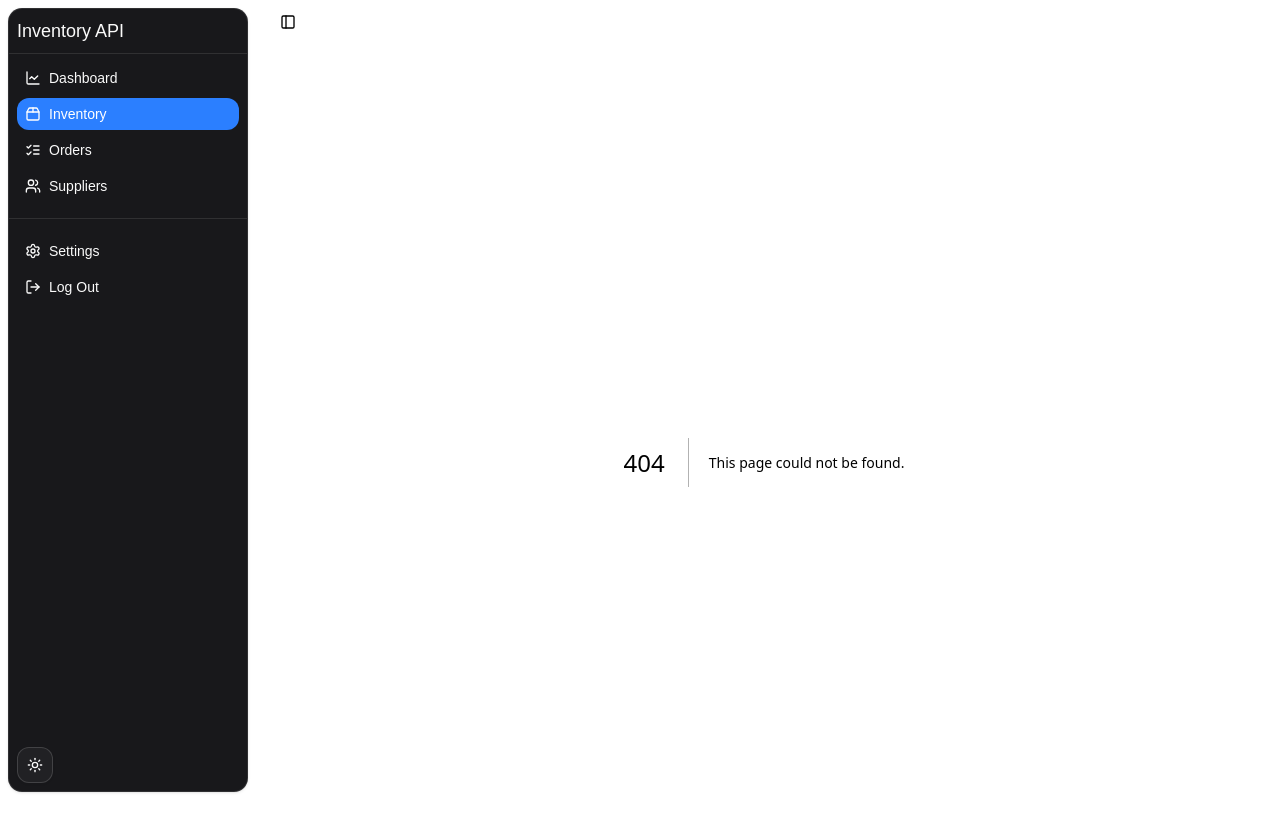
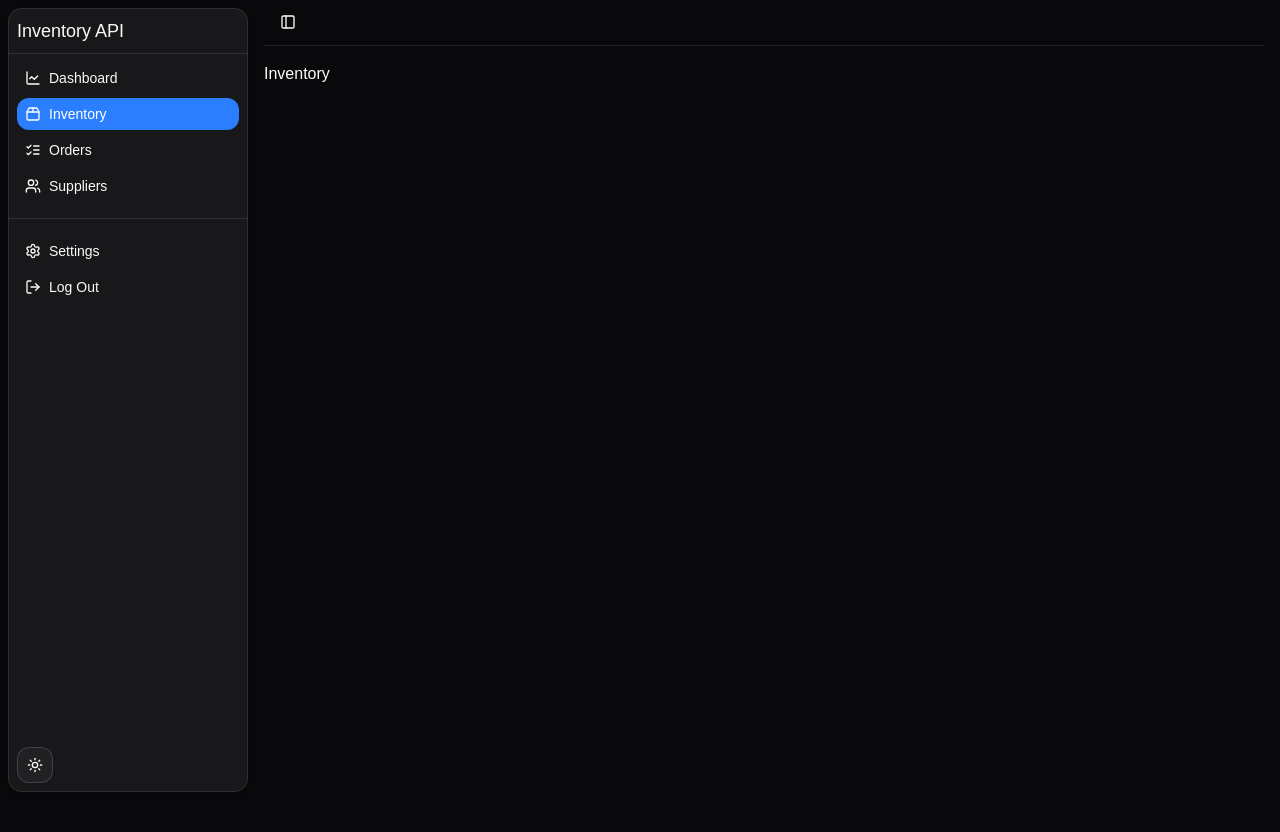
Before and after one commit to mrdsx/inventory-api, a Next.js app in the folder frontend/: page /inventory in a window 1280 px wide. Before the commit this address had no page. Shown: the top 832 px of the page. After the commit the page ends 800 px from the top, so only its background shows below. Built offline with nearby package versions, Linux system fonts and the light colour scheme.

Commit message:
feat(frontend/inventory): update folder structure
reason: include page on /inventory route

```diff
--- /dev/null
+++ b/frontend/src/app/(pages)/(workspace)/inventory/page.tsx
@@ -0,0 +1,3 @@
+export default function InventoryPage() {
+  return <>Inventory</>;
+}
--- a/frontend/src/app/(pages)/(workspace)/products/page.tsx
+++ /dev/null
@@ -1,3 +0,0 @@
-export default function ProductsPage() {
-  return <>Products</>;
-}
```
